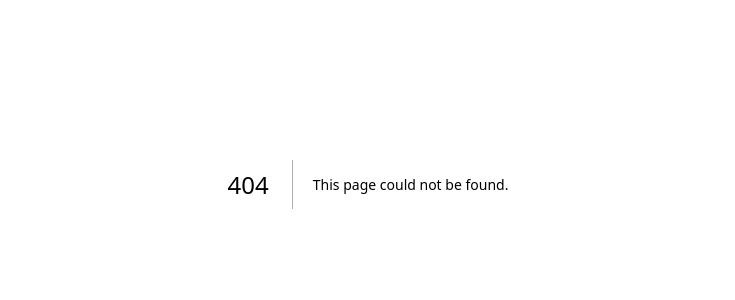
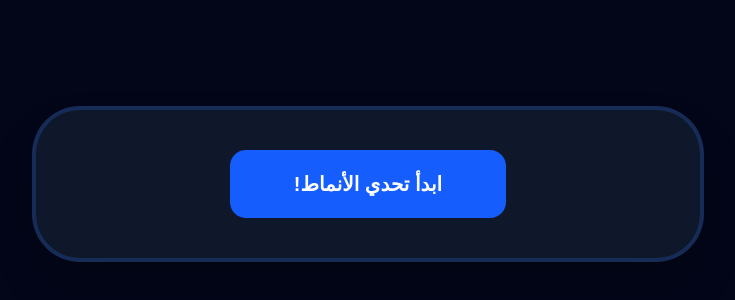
Before and after one commit to vivaex/basira-global, a Next.js app: page /diagnose/math/patterns in a window 1280 px wide. Before the commit this address had no page. Shown: the part 216-516 px from the top of the page, without its empty margins (272-1007 px from the left). Built offline with nearby package versions, Linux system fonts and the light colour scheme.

Commit message:
fix: solve build errors and window undefined

```diff
--- /dev/null
+++ b/app/diagnose/math/patterns/page.tsx
@@ -0,0 +1,60 @@
+'use client';
+import { useState } from 'react';
+import Link from 'next/link';
+
+const SHAPES_LIST = ['🔴', '🔵', '🟡', '🟢', '⭐', '💎'];
+
+export default function PatternsTest() {
+  const [gameState, setGameState] = useState<'start' | 'playing' | 'result'>('start');
+  const [round, setRound] = useState(1);
+  const [score, setScore] = useState(0);
+  const [pattern, setPattern] = useState({ sequence: [] as string[], answer: '', options: [] as string[] });
+
+  const generatePattern = () => {
+    if (round > 8) {
+      if (typeof window !== 'undefined') {
+        localStorage.setItem('patternsScore', score.toString());
+      }
+      setGameState('result');
+      return;
+    }
+    const s1 = SHAPES_LIST[Math.floor(Math.random() * 3)];
+    const s2 = SHAPES_LIST[Math.floor(Math.random() * 3) + 3];
+    const sequence = [s1, s2, s1];
+    const answer = s2;
+    const options = [s2, s1, SHAPES_LIST[1], SHAPES_LIST[4]].sort(() => 0.5 - Math.random());
+    setPattern({ sequence, answer, options });
+    setGameState('playing');
+  };
+
+  return (
+    <main className="min-h-screen bg-slate-950 text-white flex flex-col items-center justify-center p-6" dir="rtl">
+      <div className="bg-slate-900 p-10 rounded-[3rem] border-4 border-blue-500/20 shadow-2xl max-w-2xl w-full text-center">
+        {gameState === 'start' && (
+          <button onClick={generatePattern} className="bg-blue-600 px-16 py-5 rounded-2xl font-black text-xl">ابدأ تحدي الأنماط!</button>
+        )}
+        {gameState === 'playing' && (
+          <div>
+            <div className="text-slate-500 mb-8">اللغز {round} / 8</div>
+            <div className="flex justify-center gap-6 mb-16 bg-slate-950 p-8 rounded-[2rem] border border-slate-800">
+              {pattern.sequence.map((s, i) => <span key={i} className="text-7xl">{s}</span>)}
+              <div className="text-7xl w-24 h-24 bg-slate-800 rounded-2xl flex items-center justify-center border-2 border-dashed border-blue-500 animate-pulse">؟</div>
+            </div>
+            <div className="grid grid-cols-2 gap-6">
+              {pattern.options.map((opt, i) => (
+                <button key={i} onClick={() => { if (opt === pattern.answer) setScore(s => s + 12.5); setRound(r => r + 1); generatePattern(); }} className="text-6xl p-6 bg-slate-800 hover:bg-blue-600 rounded-3xl transition">{opt}</button>
+              ))}
+            </div>
+          </div>
+        )}
+        {gameState === 'result' && (
+          <div className="animate-in zoom-in">
+             <h2 className="text-5xl font-black text-blue-400 mb-8">منطقي بامتياز!</h2>
+             <div className="text-8xl font-black mb-10">{Math.round(score)}</div>
+             <Link href="/diagnose/math" className="text-slate-500 underline">العودة للمختبر</Link>
+          </div>
+        )}
+      </div>
+    </main>
+  );
+}
```
